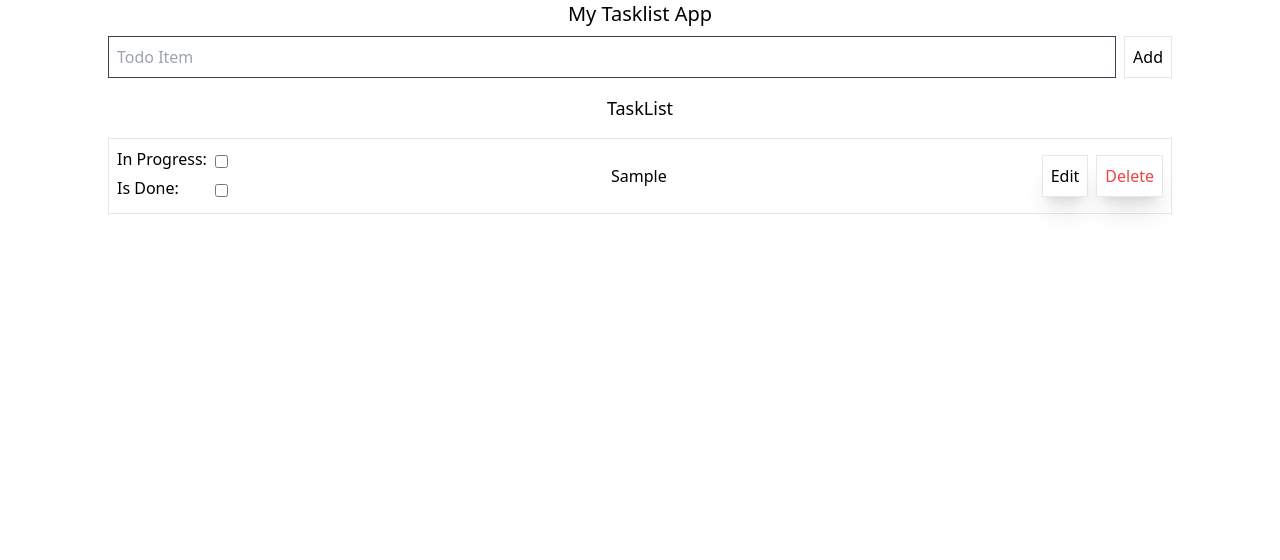
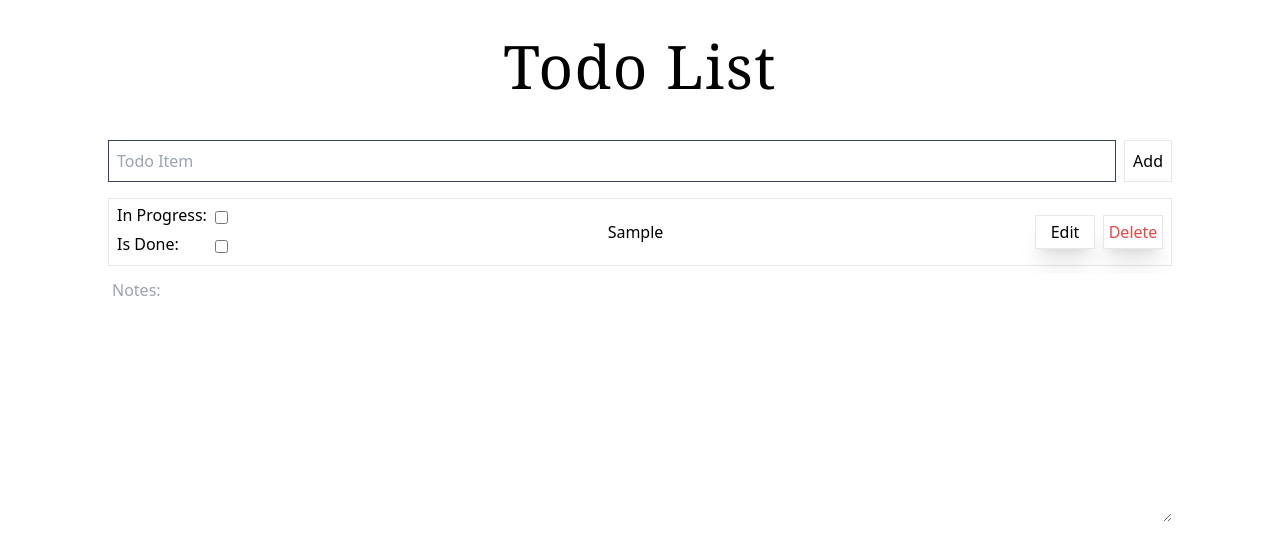
Before and after one commit to toddwiggins2/Todd-nextJS-TodoApp, a Next.js app: page / in a window 1280 px wide. Both pictures are taken after typing "Sample" into the empty fields and a click on the button "Add". Shown: the top 560 px of the page. Built offline with nearby package versions, Linux system fonts and the light colour scheme.

Commit message:
updated colors, added notes
Need to add notes to localstorage

```diff
--- a/app/components/TodoItem.tsx
+++ b/app/components/TodoItem.tsx
@@ -35,7 +35,7 @@ export const TodoItem = ({
     <div className="p-2">
       <li className="flex border justify-between items-center">
         {/* LeftSide */}
-        <div className="min-w-[135px] flex flex-col p-2">
+        <div className="min-w-[135px] flex flex-col px-2 py-1">
           <div className="flex justify-between">
               <label htmlFor={task.id}>In Progress:</label>
               <input
@@ -83,13 +83,13 @@ export const TodoItem = ({
         {/* //RightSide */}
         <div className="flex flex-col sm:flex-row">
           <button
-            className="min-w-fit p-2 m-2 mb-0 sm:m-2 sm:mr-0 shadow-xl border hover:scale-110"
+            className=" sm:w-[60px] p-1 m-2 mb-0 sm:m-2 sm:mr-0 shadow-xl border hover:scale-110"
             onClick={() => enterEditMode(task)}
           >
             Edit
           </button>
           <button
-            className="p-2 m-2 text-red-500 shadow-xl border hover:scale-110"
+            className="sm:w-[60px] p-1 m-2 text-red-500 shadow-xl border hover:scale-110"
             onClick={() => delTask(task.id)}
           >
             Delete
--- a/app/components/TodoList.tsx
+++ b/app/components/TodoList.tsx
@@ -16,9 +16,9 @@ export const TodoList = ({
   return (
     <>
       <div>
-        <h1 className="p-2 text-lg flex justify-center place-items-center">
-          TaskList
-        </h1>
+        {/* <h1 className="p-2 text-lg flex justify-center place-items-center">
+          TaskList Items:
+        </h1> */}
         <ul>
           {tasks
             .sort((a: any, b: any) => b.id - a.id)
--- a/app/page.tsx
+++ b/app/page.tsx
@@ -1,4 +1,4 @@
-'use client'
+"use client";
 import { AddNewTodo } from "./components/AddNewTodo";
 import { TodoList } from "./components/TodoList";
 import { EditTodo } from "./components/EditTodo";
@@ -74,7 +74,11 @@ export default function Home() {
             />
           )}
 
-          <h1 className="text-xl">My Tasklist App</h1>
+          <div className="flex justify-center p-7 w-full m-2 dark:bg-violet-400 dark:text-slate-800">
+            <h1 className="text-6xl tracking-wide align-middle font-serif ">
+              Todo List
+            </h1>
+          </div>
         </div>
         <div>
           <AddNewTodo addTask={addTask} />
@@ -89,6 +93,18 @@ export default function Home() {
             />
           )}
         </div>
+        <div className="flex flex-col">
+          {/* <label className="m-2" htmlFor="notes">
+            Notes
+          </label> */}
+          <textarea
+            className="mx-2 p-1 dark:placeholder:text-slate-800 dark:bg-teal-200 dark:text-slate-800"
+            name="notes"
+            id="notes"
+            placeholder="Notes:"
+            rows={10}
+          />
+        </div>
       </div>
     </>
   );
```
